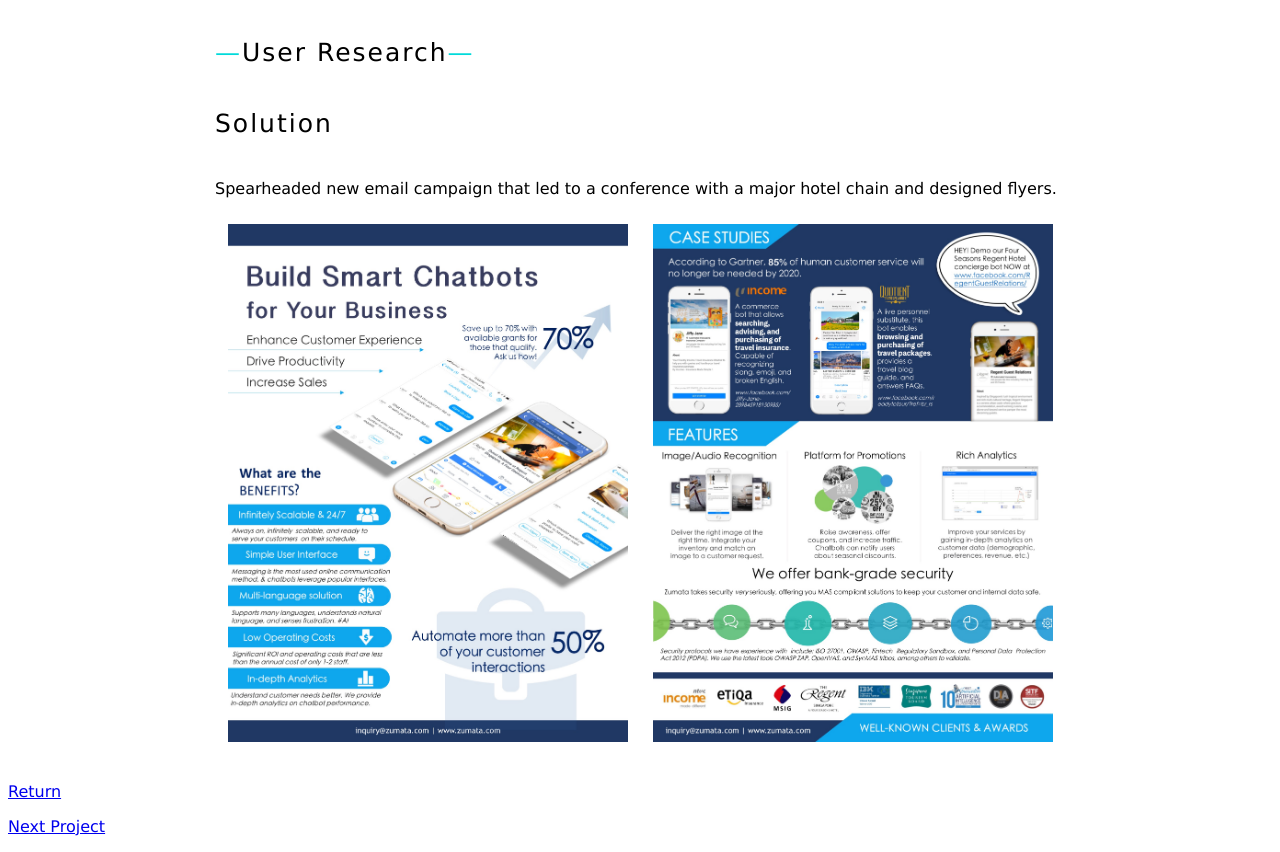
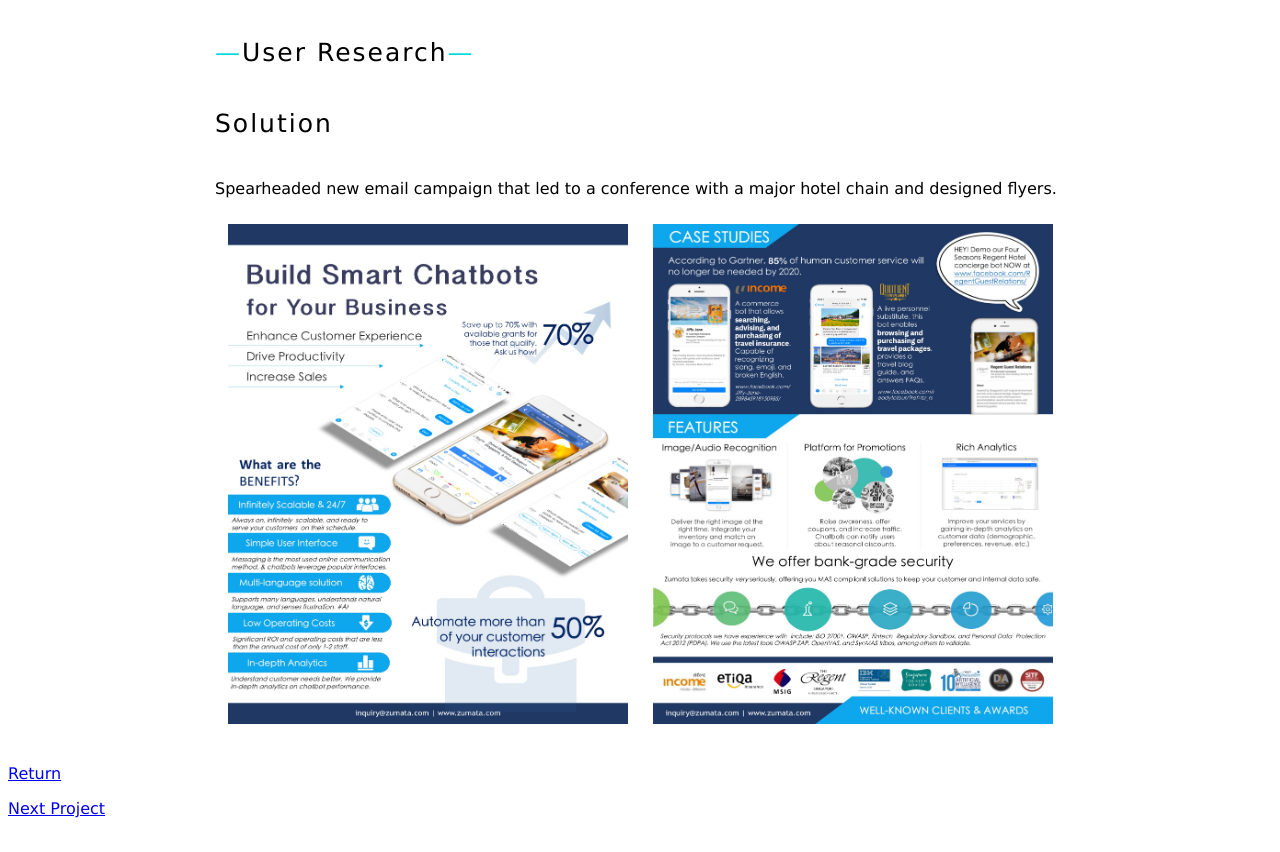
Before and after one commit to kristysliu/kristysliu.github.io, a PHP site: page /zumata.html in a window 1280 px wide. Shown: the part 2414-3266 px from the top of the page. After the commit the page ends 3232 px from the top, so only its background shows below. Run offline with PHP 8.4, Linux system fonts and the light colour scheme.

Commit message:
ugh zumata.css

```diff
--- a/styles/zumata.css
+++ b/styles/zumata.css
@@ -4,7 +4,7 @@
 
 .zumata_flex_container img{
     width: 400px;
-    height: 100%;
+    height: 500px;
     margin: 10px auto;
 }
 
```
